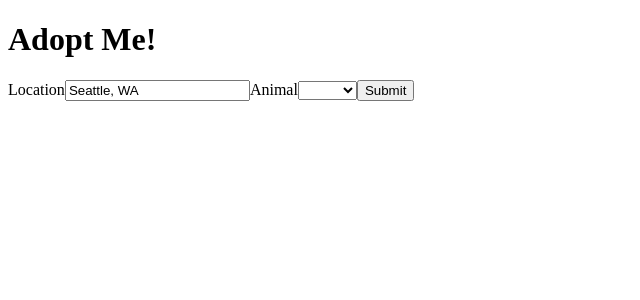
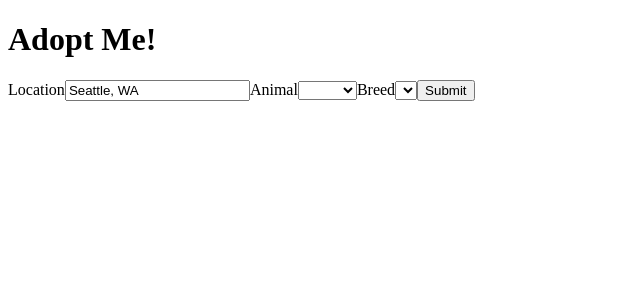
Before and after one commit to aoligama/adopt-me, a React app: page / in a window 1280 px wide. Shown: the top 300 px of the page, without its empty margins (0-640 px from the left). Built offline with nearby package versions, Linux system fonts and the light colour scheme; the HTML template or start-up script is replaced by a standard one.

Commit message:
Breed selector

```diff
--- a/src/SearchParams.js
+++ b/src/SearchParams.js
@@ -5,22 +5,52 @@
 const SearchParams = () => {
     const [location, setLocation] = useState('Seattle, WA')
     const [animal, setAnimal] = useState('')
+    const [breed, setBreed] = useState('')
+    const breeds = []
 
     return(
         <div className="search-params">
             <form>
                 <label htmlFor="location">
                     Location
-                    <input id="location" value={location} placeholder="Location" onChange={e => setLocation(e.target.value)} />
+                    <input
+                        id="location"
+                        value={location}
+                        placeholder="Location"
+                        onChange={e => setLocation(e.target.value)}
+                    />
                 </label>
-                <label htmlFor='animal'>
+                <label htmlFor="animal">
                     Animal
-                    <select id="animal"  value={animal} onChange={e => setAnimal(e.target.value)} onBlur={e => setAnimal(e.target.value)}>
+                    <select
+                        id="animal"
+                        value={animal}
+                        onChange={e => setAnimal(e.target.value)}
+                        onBlur={e => setAnimal(e.target.value)}
+                    >
                         <option></option>
                         {
                             ANIMALS.map(animal => (
                                 <option value={animal} key={animal}>
                                     {animal}
+                                </option>
+                            ))
+                        }
+                    </select>
+                </label>
+                <label htmlFor="breed">
+                    Breed
+                    <select
+                        id="breed"
+                        value={breed}
+                        onChange={e => setBreed(e.target.value)}
+                        onBlur={e => setBreed(e.target.value)}
+                    >
+                        <option></option>
+                        {
+                            breeds.map(breed => (
+                                <option value={breed} key={breed}>
+                                    {breed}
                                 </option>
                             ))
                         }
```
